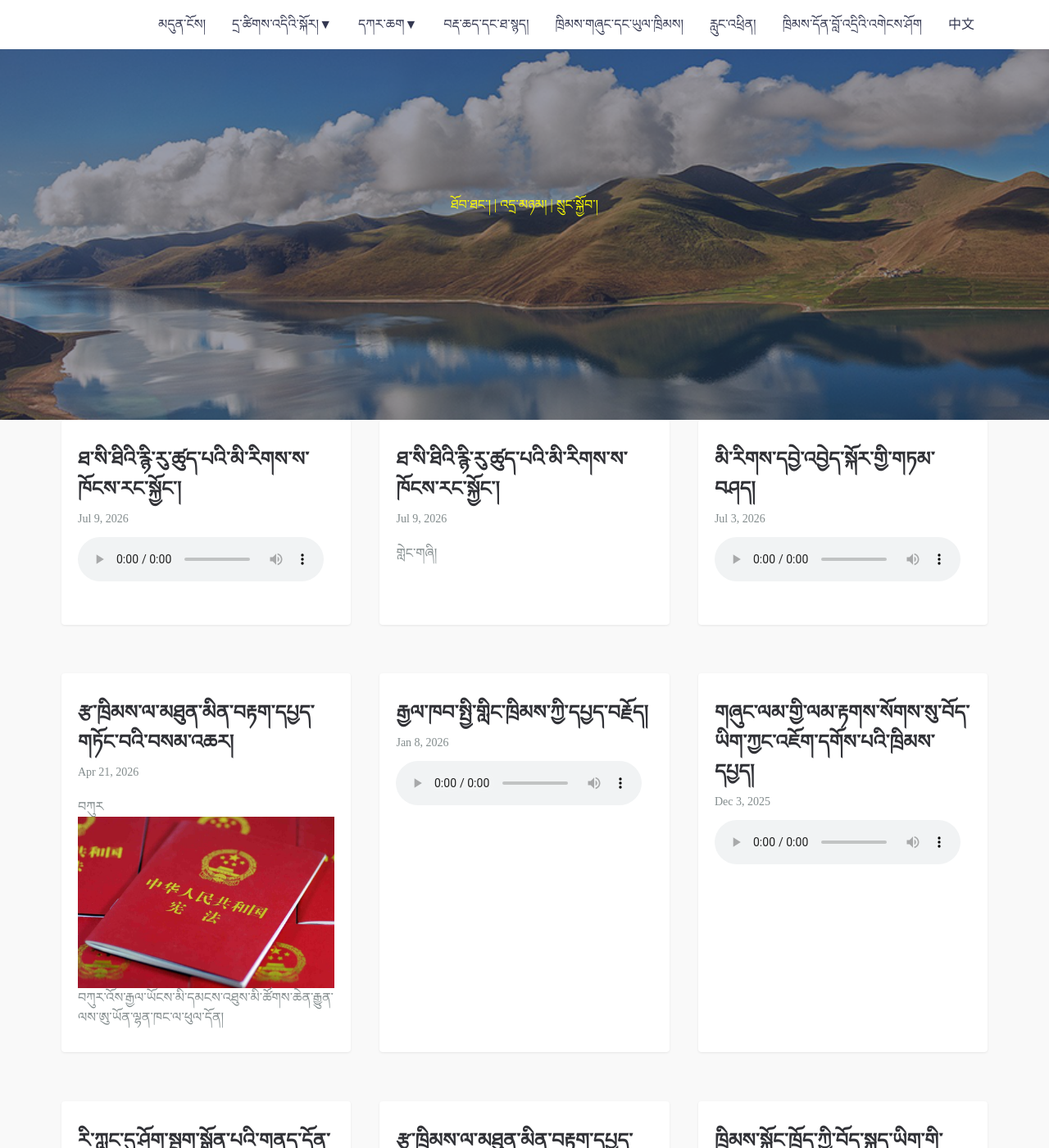
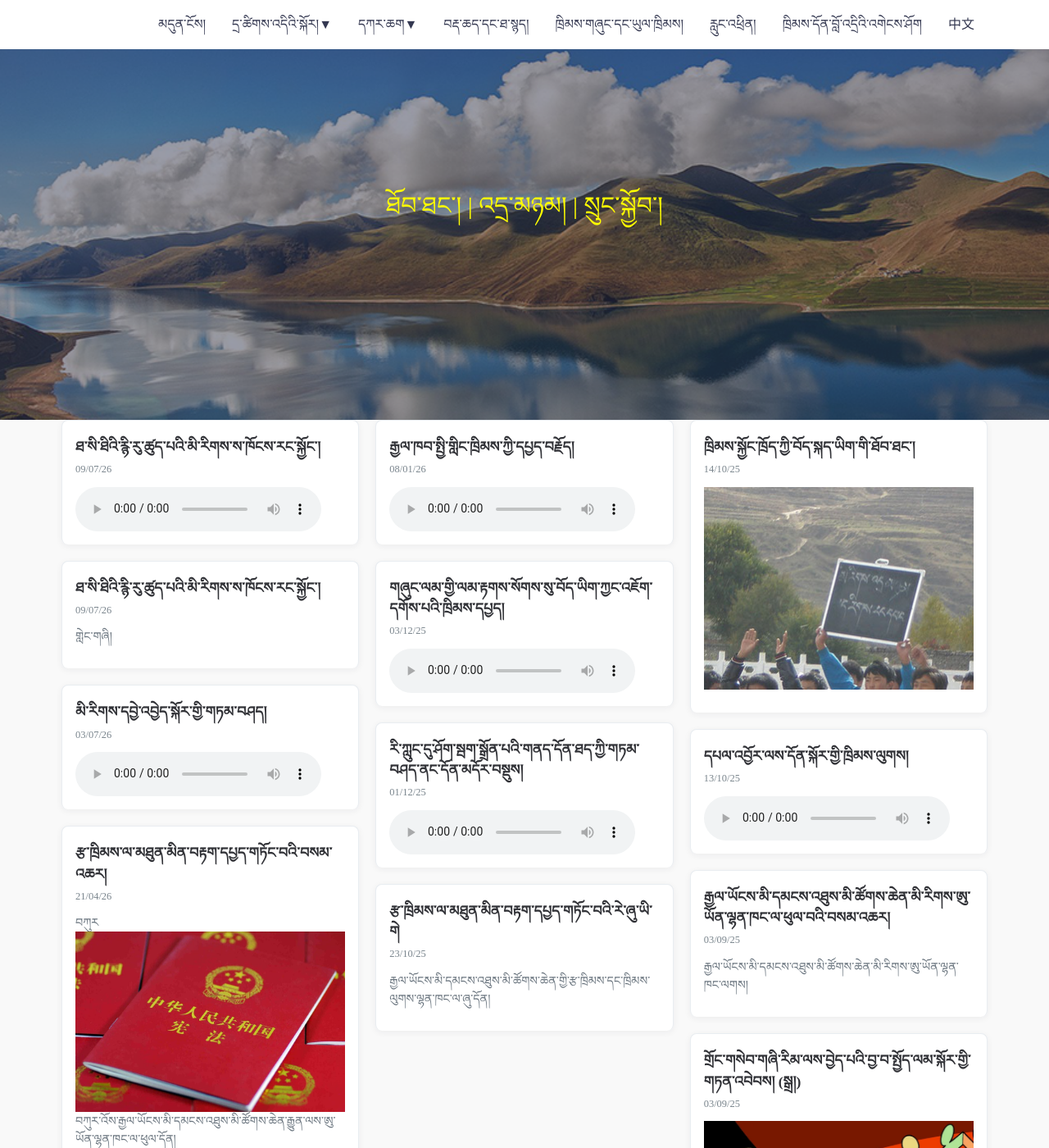
Before and after one commit to trim-leng/trim-leng.github.io, a Jekyll site: the page built from index.html, in a window 1280 px wide and 1400 px high. Shown: the whole window at 82% size. Built offline with Jekyll 4.4.1, drawn with Linux system fonts in a browser that asks for light colours; some web fonts are replaced; the list of posts is cut into pages by our own code; some of the changed text lies outside the part shown.

Commit message:
modified cards desing

```diff
--- a/_includes/card.html
+++ b/_includes/card.html
@@ -4,7 +4,7 @@
 
     <div class="post-card__header">
       <h2>{{ post.title | strip_html }}</h2>
-      {% assign date_format = site.sleek.date_format | default: "%b %-d, %Y" %}
+      {% assign date_format = "%d/%m/%y" %}
       <span class="post-card__meta">
         <time>{{ post.date | date: date_format }}</time>
       </span>
--- a/_includes/critical.css
+++ b/_includes/critical.css
@@ -1,9 +1,5 @@
 h1{color:#313237;margin-top:0;margin-bottom:.5rem}
 .dark-bg{background-color:#313237}
-@media (min-width:48em){
-			.post-card{width:48.4375%;margin-right:3.125%}
-			.post-card:last-of-type,.post-card:nth-child(2n+2){margin-right:0}
-}
 html{line-height:1.15;-ms-text-size-adjust:100%;-webkit-text-size-adjust:100%}
 body{margin:0}
 header,nav,section{display:block}
@@ -147,31 +143,25 @@ body{background-color:#fff;
 		}
 	}
 	.post-card{
-		display:block;width:100%;
-		min-height:250px;
-		border-radius:4px;
+		display:inline-block;width:100%;box-sizing:border-box;
+		min-height:0;
+		break-inside:avoid;
+		-webkit-column-break-inside:avoid;
+		border:1px solid #e9edf1;
+		border-radius:8px;
 		overflow:hidden;background-color:#fff;
-		-webkit-box-shadow:0 1px 3px rgba(0,0,0,.08);
-		box-shadow:0 1px 3px rgba(0,0,0,.08);
-		margin-bottom:5.26316%}
-	@media (min-width:48em){
-		.post-card{width:48.4375%;
-			margin-right:3.125%
-			}
-		.post-card:nth-child(2n+2){
-			margin-right:0
-			}
-			}
-	@media (min-width:75em){
-		.post-card{width:31.25%;margin-right:3.125%}
-		.post-card:nth-child(2n+2){margin-right:3.125%}
-		}
+		-webkit-box-shadow:0 2px 8px rgba(31,41,55,.06);
+		box-shadow:0 2px 8px rgba(31,41,55,.06);
+		margin-bottom:1.25rem}
 	.post-card__thumb{margin:0;background:#fff;position:relative;overflow:hidden}
 	.post-card__thumb::after{content:"";display:block;height:0;width:100%;padding-bottom:56.25%}
 	.post-card__thumb>*{position:absolute;top:0;left:0;width:100%;height:100%;display:block}
-	.post-card__inner{padding:1.875rem 1.25rem .625rem;color:#838c8d}
-	.post-card__header{margin-bottom:.75rem}
-	.post-card__header .post-card__meta{font-size:.875rem}
+	.post-card__thumb img{object-fit:cover}
+	.post-card__inner{padding:1.25rem 1rem 1rem;color:#68737d}
+	.post-card__header{margin-bottom:.5rem}
+	.post-card__header h2{margin:0 0 .35rem;color:#313237;font-size:1.1rem;line-height:1.45}
+	.post-card__header .post-card__meta{display:block;color:#7a858d;font-size:.78rem;line-height:1.4}
+	.post-card__inner>p{margin:.75rem 0 0;font-size:.9rem;line-height:1.55}
 	.hero{margin:3.75rem auto 0;
 		min-height:16.25rem;width:100%;
 		osition:relative;background-color:#dde5ea;
@@ -194,8 +184,11 @@ body{background-color:#fff;
 			max-width:40em;z-index:1}
 			.hero__wrap .hero__title{color:#fff}
 			.blog{background-color:#f9f9f9}
-			.post-list{padding-top:2.5em;display:-webkit-box;display:-ms-flexbox;display:flex;-ms-flex-wrap:wrap;flex-wrap:wrap;-webkit-box-flex:1;-ms-flex:1 0 auto;flex:1 0 auto}
+			.post-list{padding-top:2.5em;column-count:1;column-gap:1.25rem}
 	@media (min-width:48em){
 		.hero__wrap .hero__title{font-size:2.625em;line-height:3.125rem}
-		.post-list{padding-top:5em}
+		.post-list{padding-top:0;column-count:2}
 	}
+	@media (min-width:75em){
+		.post-list{column-count:3}
+	}
--- a/assets/css/main.css
+++ b/assets/css/main.css
@@ -541,42 +541,36 @@ button:disabled :focus{
 		transform:translate3d(0, -28px, 0)}
 	}
 .to-top:hover{background-color:rgba(103,103,103,0.8)}
-.post-card{display:block;width:100%;
-	min-height:250px;
-	border-radius:4px;
+.post-card{display:inline-block;width:100%;box-sizing:border-box;
+	min-height:0;
+	break-inside:avoid;
+	-webkit-column-break-inside:avoid;
+	border:1px solid #e9edf1;
+	border-radius:8px;
 	overflow:hidden;
 	background-color:#fff;
-	-webkit-box-shadow:0 1px 3px rgba(0,0,0,0.08);
-	box-shadow:0 1px 3px rgba(0,0,0,0.08);
-	margin-bottom:5.26316%;border-bottom:0;
-	-webkit-transition:-webkit-box-shadow .25s ease;
-	transition:-webkit-box-shadow .25s ease;
-	transition:box-shadow .25s ease;
-	transition:box-shadow .25s ease, -webkit-box-shadow .25s ease
+	-webkit-box-shadow:0 2px 8px rgba(31,41,55,0.06);
+	box-shadow:0 2px 8px rgba(31,41,55,0.06);
+	margin-bottom:1.25rem;border-bottom:0;
+	transition:transform .2s ease, box-shadow .2s ease, border-color .2s ease
 	}
-.post-card:hover,.post-card:focus{
+.post-card:hover,.post-card:focus-visible{
 	border-bottom:0;
-	-webkit-box-shadow:0 2px 40px 0 rgba(153,155,168,0.3);
-	box-shadow:0 2px 40px 0 rgba(153,155,168,0.3)
+	border-color:#d6dfe8;
+	transform:translateY(-2px);
+	-webkit-box-shadow:0 8px 22px rgba(31,41,55,0.12);
+	box-shadow:0 8px 22px rgba(31,41,55,0.12)
 	}
-@media (min-width: 48em){
-	.post-card{
-	width:48.4375%;
-	margin-right:3.125%
-	}
-.post-card:last-of-type,
-.post-card:nth-child(2n+2){margin-right:0}}
-@media (min-width: 75em){
-	.post-card{width:31.25%;margin-right:3.125%}
-	.post-card:nth-child(2n+2){margin-right:3.125%}
-	.post-card:last-of-type,.post-card:nth-child(3n+3){margin-right:0}
-}
+.post-card:focus-visible{outline:2px solid #277cea;outline-offset:2px}
 .post-card__thumb{margin:0;background:#fff;position:relative;overflow:hidden}
 .post-card__thumb::after{content:"";display:block;height:0;width:100%;padding-bottom:56.25%}
 .post-card__thumb>*{position:absolute;top:0;left:0;width:100%;height:100%;display:block}
-.post-card__inner{padding:1.875rem 1.25rem 0.625rem;color:#838c8d}
-.post-card__header{margin-bottom:0.75rem}
-.post-card__header .post-card__meta{font-size:0.875rem}
+.post-card__thumb img{object-fit:cover}
+.post-card__inner{padding:1.25rem 1rem 1rem;color:#68737d}
+.post-card__header{margin-bottom:0.5rem}
+.post-card__header h2{margin:0 0 0.35rem;color:#313237;font-size:1.1rem;line-height:1.45}
+.post-card__header .post-card__meta{display:block;color:#7a858d;font-size:0.78rem;line-height:1.4}
+.post-card__inner>p{margin:0.75rem 0 0;font-size:0.9rem;line-height:1.55}
 .pagination{
 	display:-webkit-box;
 	display:-ms-flexbox;
@@ -736,7 +730,7 @@ aside li:hover a{color:#606061;border-bottom-color:#606061 }
 		text-align:center;color:rgba(255,255,255,0.8);
 		max-width:40em;z-index:1}
 		.hero__wrap .hero__title{color:yellow}
-	.hero__meta{color:yellow;}
+	.hero__meta{color:yellow; font-size:30px}
 @media (min-width: 48em){
 		.hero__wrap .hero__title{font-size:2.625em;line-height:3.125rem}
 	}
@@ -747,11 +741,12 @@ aside li:hover a{color:#606061;border-bottom-color:#606061 }
 	.page-content{padding:3.75rem 0}
 }
 .blog{background-color:#f9f9f9}
-.post-list{padding-top:2.5em;display:-webkit-box;display:-ms-flexbox;
-	display:flex;-ms-flex-wrap:wrap;flex-wrap:wrap;
-	-webkit-box-flex:1;-ms-flex:1 0 auto;flex:1 0 auto}
+.post-list{padding-top:2.5em;column-count:1;column-gap:1.25rem}
 @media (min-width: 48em){
-	.post-list{padding-top:0em}
+	.post-list{padding-top:0em;column-count:2}
+}
+@media (min-width: 75em){
+	.post-list{column-count:3}
 }
 .post-content{
 	max-width:52.5rem;
--- a/package.json
+++ b/package.json
@@ -5,6 +5,7 @@
 	"main": "index.js",
 	"scripts": {
 		"dev": "tinacms dev -c \"bundle exec jekyll serve\"",
+		"dev:fast": "tinacms dev -c \"bundle exec jekyll serve --incremental\"",
 		"build": "tinacms build && bundle exec jekyll build"
 	},
 	"keywords": [],
```
